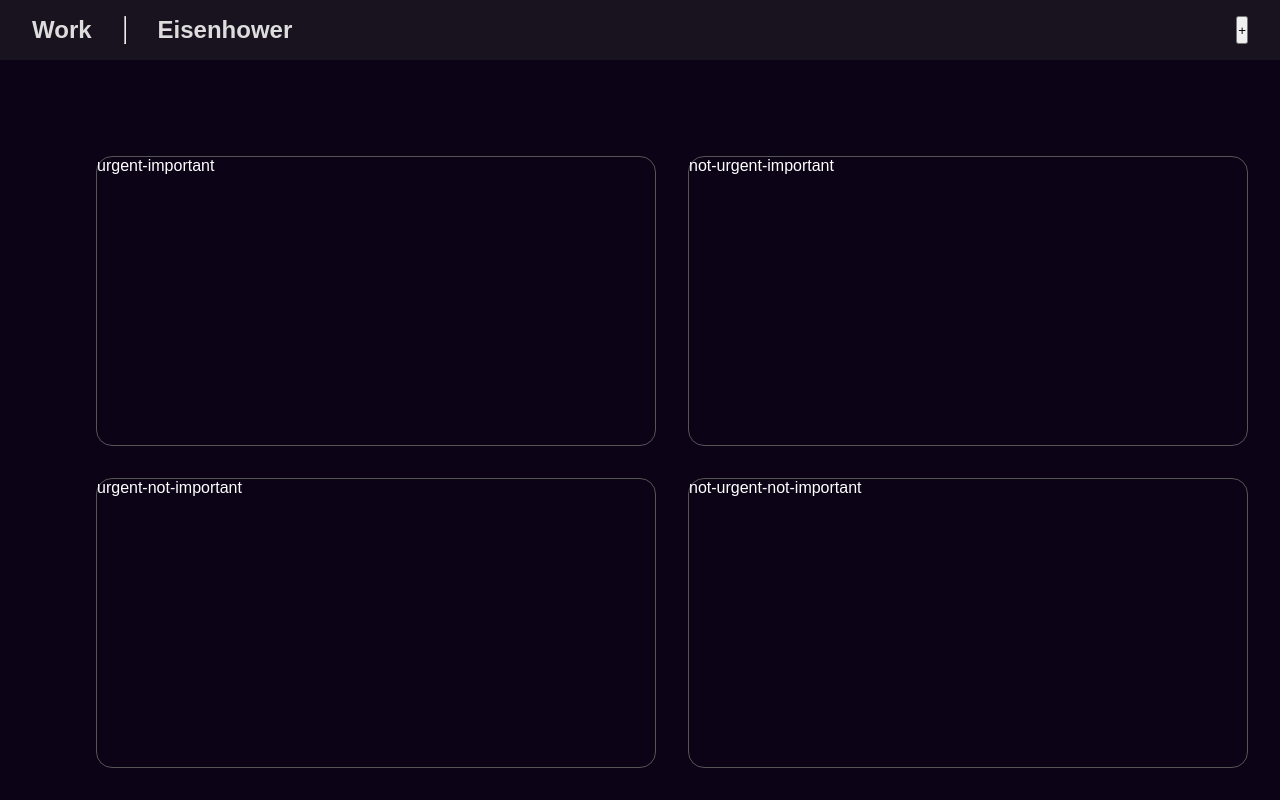
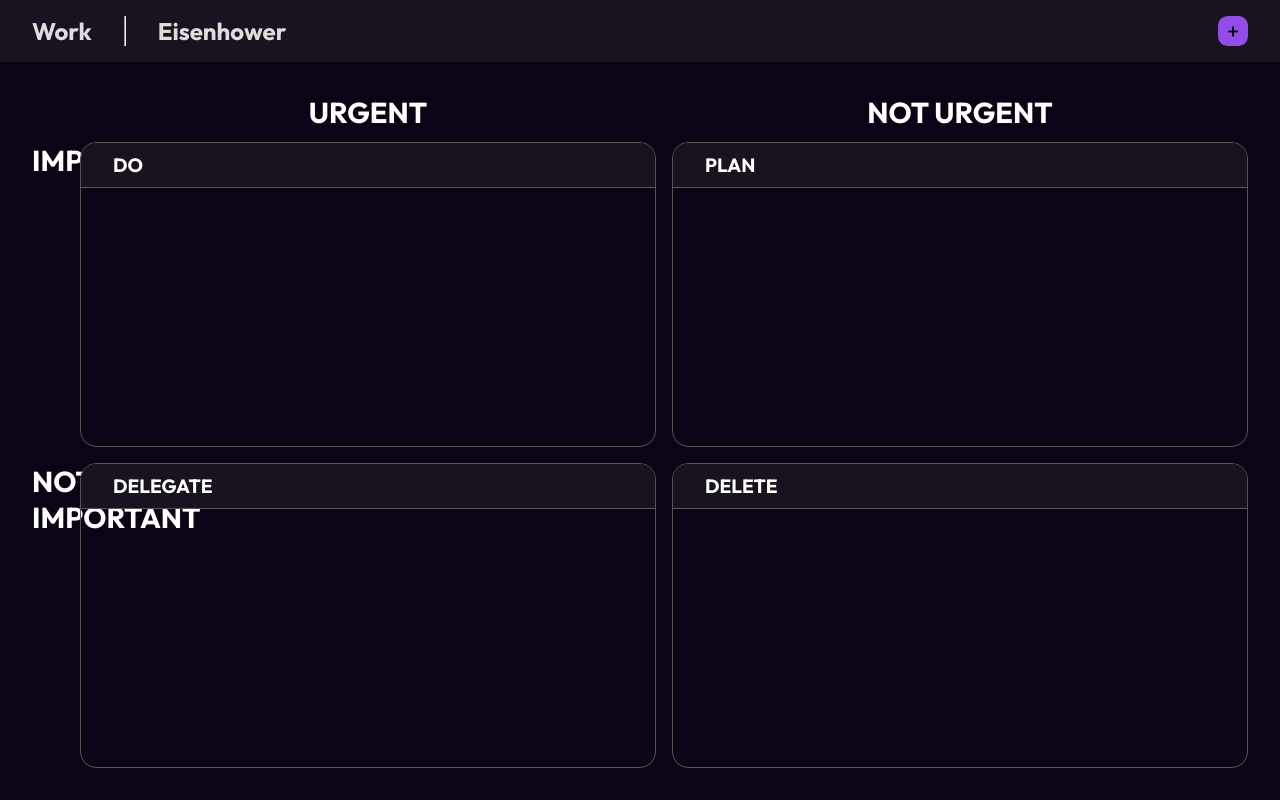
Before and after one commit to PaulScott97/eisenhower-matrix, a React (Vite) app: page / in a window 1280 px wide. Built offline with nearby package versions, Linux system fonts and the light colour scheme.

Commit message:
creating the eisenhower components

```diff
--- a/index.html
+++ b/index.html
@@ -5,6 +5,12 @@
     <link rel="icon" type="image/svg+xml" href="/vite.svg" />
     <meta name="viewport" content="width=device-width, initial-scale=1.0" />
     <title>eisenhower-matrix</title>
+    <link rel="preconnect" href="https://fonts.googleapis.com" />
+    <link rel="preconnect" href="https://fonts.gstatic.com" crossorigin />
+    <link
+      href="https://fonts.googleapis.com/css2?family=Outfit:wght@100..900&display=swap"
+      rel="stylesheet"
+    />
   </head>
   <body>
     <div id="root"></div>
--- a/src/App.jsx
+++ b/src/App.jsx
@@ -17,7 +17,7 @@ function Navbar() {
         <hr />
         <h2>Eisenhower</h2>
       </div>
-      <button>+</button>
+      <Button>+</Button>
     </nav>
   );
 }
@@ -29,19 +29,31 @@ function TasksView() {
   if (view === "people") return <People />;
 }
 
+function Button({ children }) {
+  return <button className="btn">{children}</button>;
+}
+
 function Eisenhower() {
   return (
     <main className="eisenhower-view">
-      <Quadrant>urgent-important</Quadrant>
-      <Quadrant>not-urgent-important</Quadrant>
-      <Quadrant>urgent-not-important</Quadrant>
-      <Quadrant>not-urgent-not-important</Quadrant>
+      <h3 className="eisenhower-title urgent">URGENT</h3>
+      <h3 className="eisenhower-title not-urgent">NOT URGENT</h3>
+      <h3 className="eisenhower-title important">IMPORTANT</h3>
+      <h3 className="eisenhower-title not-important">NOT IMPORTANT</h3>
+      <Quadrant name="do">urgent-important</Quadrant>
+      <Quadrant name="plan">not-urgent-important</Quadrant>
+      <Quadrant name="delegate">urgent-not-important</Quadrant>
+      <Quadrant name="delete">not-urgent-not-important</Quadrant>
     </main>
   );
 }
 
-function Quadrant({ children }) {
-  return <section className={`quadrant ${children}`}>{children}</section>;
+function Quadrant({ children, name }) {
+  return (
+    <section className={`quadrant ${children}`}>
+      <div>{name.toUpperCase()}</div>
+    </section>
+  );
 }
 
 function People() {
--- a/src/index.css
+++ b/src/index.css
@@ -2,13 +2,15 @@
   margin: 0;
   padding: 0;
   box-sizing: border-box;
-  font-family: sans-serif;
+  font-family: "Outfit", sans-serif;
+  font-optical-sizing: auto;
 }
 
-/* body,
+body,
 html {
-  height: 100%;
-} */
+  overflow: hidden;
+  /* height: 100%; */
+}
 
 .container {
   display: flex;
@@ -30,9 +32,25 @@ nav div {
   gap: 2rem;
 }
 
+.btn {
+  border: none;
+  aspect-ratio: 1;
+  height: 100%;
+  width: auto;
+  border-radius: 0.6rem;
+  font-size: 1.4rem;
+  background-color: hsl(267, 75%, 60%);
+  transition: background-color 0.3s;
+}
+
+.btn:hover {
+  cursor: pointer;
+  background-color: hsl(267, 50%, 50%);
+}
+
 .eisenhower-view {
   display: grid;
-  gap: 2rem;
+  gap: 1rem;
   padding: 2rem 2rem;
   background-color: hsl(267, 75%, 5%);
   grid-template-columns: 2rem 1fr 1fr;
@@ -44,10 +62,48 @@ nav div {
   flex: 1;
 }
 
+.eisenhower-title {
+  color: white;
+  /* background-color: red; */
+  text-align: center;
+  font-size: 1.8rem;
+}
+
 .quadrant {
   border: 0.1rem solid #555;
   border-radius: 1rem;
   color: #fff;
+  overflow: hidden;
+}
+
+.quadrant div {
+  display: flex;
+  align-items: center;
+  padding-left: 2rem;
+  height: 2.8rem;
+  font-weight: bold;
+  background-color: hsl(267, 25%, 10%);
+  border-bottom: #555 solid 0.1rem;
+  overflow: hidden;
+  font-size: 1.2rem;
+}
+
+.urgent {
+  grid-area: b;
+}
+
+.not-urgent {
+  grid-area: c;
+}
+
+.important {
+  grid-area: d;
+  writing-mode: sideways-lr;
+}
+
+.not-important {
+  grid-area: g;
+  writing-mode: sideways-lr;
 }
 
 .urgent-important {
```
